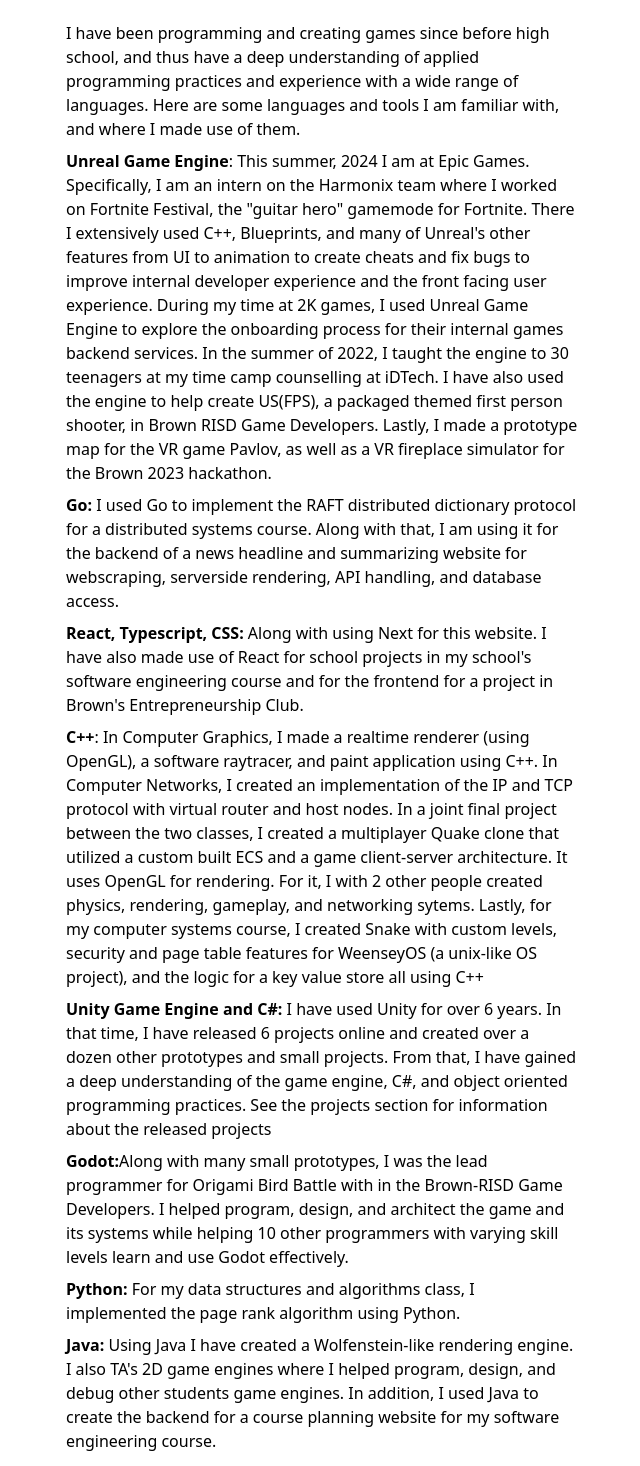
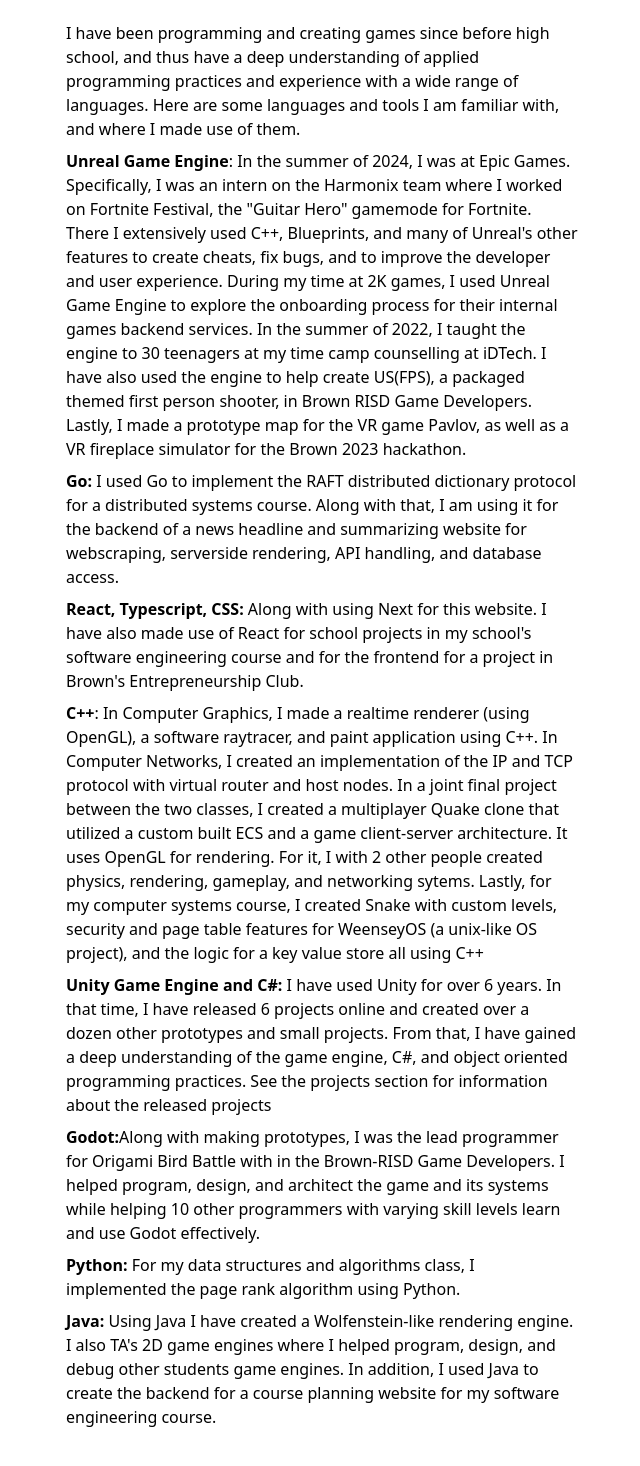
Before and after one commit to evan-mick/personal-website-and-blog, a Next.js app: page / in a window 1280 px wide. Shown: the part 1765-3231 px from the top of the page, without its empty margins (318-958 px from the left). Built offline with nearby package versions, Linux system fonts and the light colour scheme.

Commit message:
changed some text

```diff
--- a/src/app/page.tsx
+++ b/src/app/page.tsx
@@ -72,8 +72,8 @@
           </p>
           <ul>
 
-            <li className="mt-2"><b>Unreal Game Engine</b>: This summer, 2024 I am at Epic Games. Specifically, I am an intern on the Harmonix team where I worked on Fortnite Festival, the "guitar hero" gamemode for Fortnite.
-              There I extensively used C++, Blueprints, and many of Unreal's other features from UI to animation to create cheats and fix bugs to improve internal developer experience and the front facing user experience.
+            <li className="mt-2"><b>Unreal Game Engine</b>: In the summer of 2024, I was at Epic Games. Specifically, I was an intern on the Harmonix team where I worked on Fortnite Festival, the "Guitar Hero" gamemode for Fortnite.
+              There I extensively used C++, Blueprints, and many of Unreal's other features to create cheats, fix bugs, and to improve the developer and user experience.
               During my time at 2K games, I used Unreal Game Engine to explore the onboarding process for their internal games backend services.
               In the summer of 2022, I taught the engine to 30 teenagers at my time camp counselling at iDTech.
               I have also used the engine to help create US(FPS), a packaged themed first person shooter, in Brown RISD Game Developers.
@@ -93,7 +93,7 @@
               In that time, I have released 6 projects online and created over a dozen other prototypes and small projects.
               From that, I have gained a deep understanding of the game engine, C#, and object oriented programming practices.
               See the projects section for information about the released projects </li>
-            <li className="mt-2"><b>Godot:</b>Along with many small prototypes, I was the lead programmer for Origami Bird Battle with in the Brown-RISD Game Developers.
+            <li className="mt-2"><b>Godot:</b>Along with making prototypes, I was the lead programmer for Origami Bird Battle with in the Brown-RISD Game Developers.
               I helped program, design, and architect the game and its systems while helping 10 other programmers with varying skill levels learn and use Godot effectively.</li>
             <li className="mt-2"><b>Python:</b> For my data structures and algorithms class, I implemented the page rank algorithm using Python.</li>
             <li className="mt-2"><b>Java: </b>Using Java I have created a Wolfenstein-like rendering engine. I also TA's 2D game engines where I helped program, design, and debug other students game engines.
```
